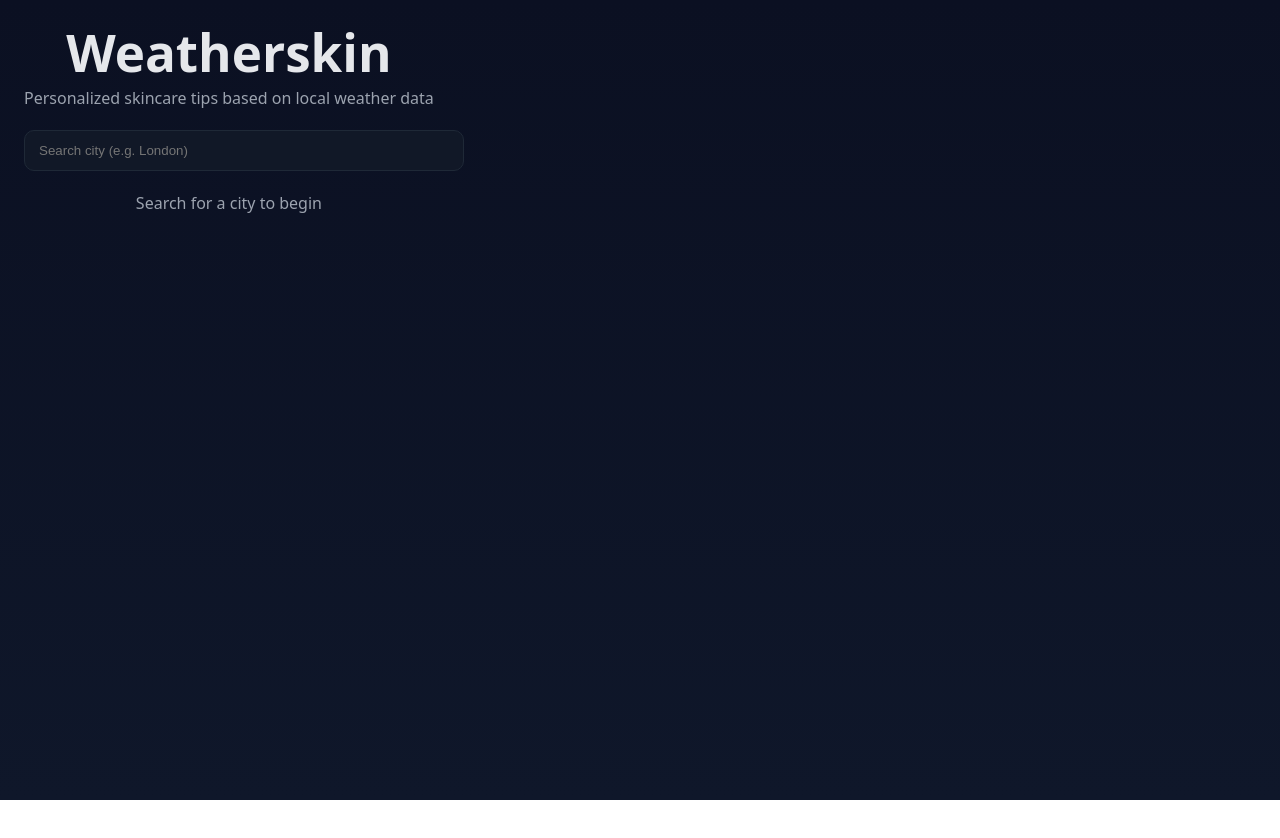
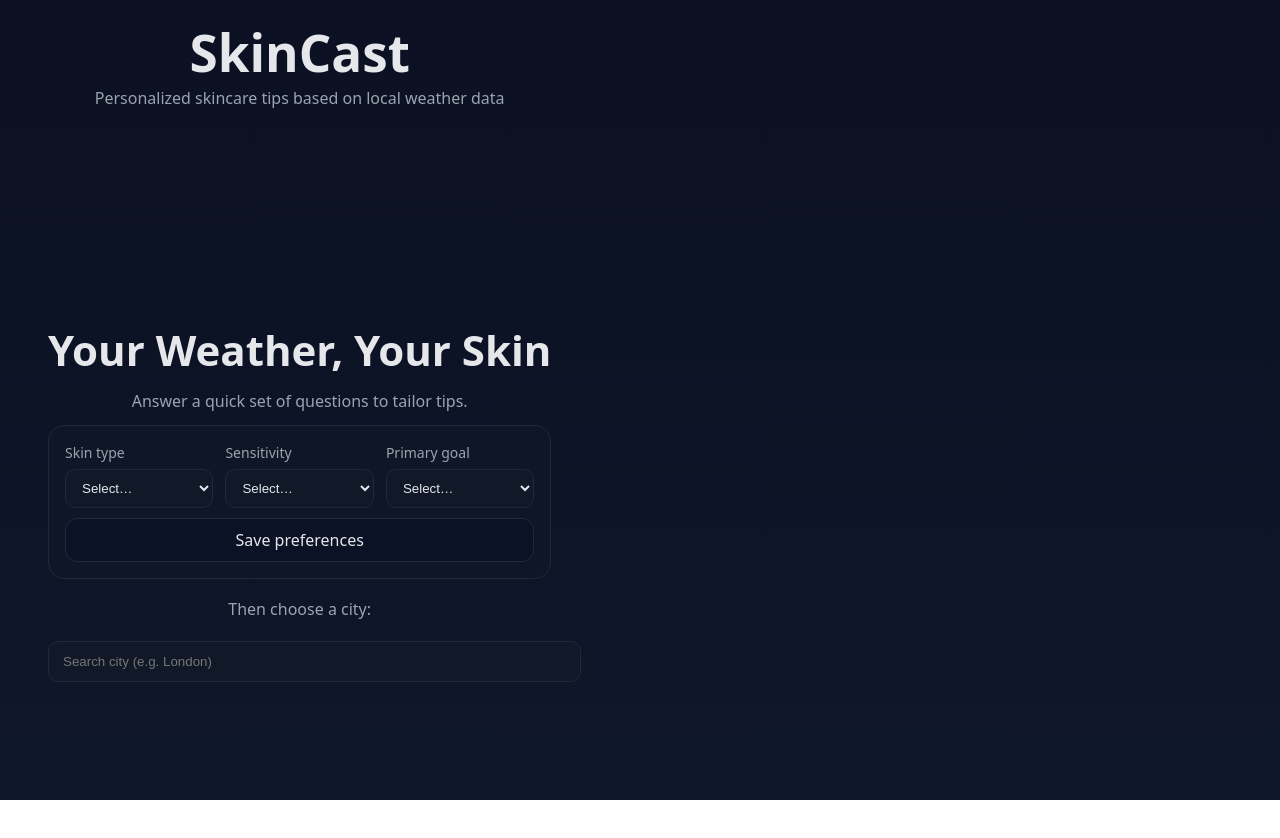
Before and after one commit to lucasqdn/skincare-weather-recommendation, a React (Vite) app: page / in a window 1280 px wide. Shown: the top 838 px of the page. Before the commit the page ends 800 px from the top, so only its background shows below. Built offline with nearby package versions, Linux system fonts and the light colour scheme.

Commit message:
Creating 2 seperate sites for landing page and weather page

```diff
--- a/package.json
+++ b/package.json
@@ -16,7 +16,8 @@
     "@tensorflow/tfjs": "^4.22.0",
     "axios": "^1.12.2",
     "react": "^19.1.1",
-    "react-dom": "^19.1.1"
+    "react-dom": "^19.1.1",
+    "react-router-dom": "^7.9.3"
   },
   "devDependencies": {
     "@eslint/js": "^9.36.0",
--- a/src/App.css
+++ b/src/App.css
@@ -39,6 +39,55 @@ body {
   color: var(--muted);
   margin: 0;
 }
+
+/* Landing page */
+.landing {
+  min-height: calc(100vh - 60px);
+  display: flex;
+  align-items: center;
+  justify-content: center;
+}
+.landing-inner {
+  max-width: 720px;
+  width: 100%;
+  padding: 24px;
+  text-align: center;
+}
+.landing-title { font-size: 42px; font-weight: 800; margin-bottom: 6px; }
+.landing-sub { color: var(--muted); margin-bottom: 12px; }
+.landing-card {
+  background: rgba(17, 24, 39, 0.7);
+  border: 1px solid var(--border);
+  border-radius: 16px;
+  padding: 16px;
+  margin: 10px 0 18px;
+}
+.qs-grid {
+  display: grid;
+  grid-template-columns: 1fr;
+  gap: 12px;
+}
+@media (min-width: 640px) { .qs-grid { grid-template-columns: 1fr 1fr 1fr; } }
+.qs-field { text-align: left; }
+.qs-field label { display: block; margin-bottom: 6px; color: var(--muted); font-size: 14px; }
+.qs-field select {
+  width: 100%;
+  padding: 10px 12px;
+  border-radius: 10px;
+  border: 1px solid var(--border);
+  background: var(--bg-elev);
+  color: var(--text);
+}
+.qs-save {
+  margin-top: 10px;
+  width: 100%;
+  padding: 10px 12px;
+  border-radius: 12px;
+  border: 1px solid var(--border);
+  background: #0b1226;
+  color: var(--text);
+}
+.landing-search { max-width: 600px; margin: 0 auto; }
 
 .searchbar {
   position: relative;
--- a/src/App.jsx
+++ b/src/App.jsx
@@ -1,82 +1,21 @@
 import { useEffect, useState } from "react";
 import "./App.css";
 import Header from "./components/Header";
-import SearchBar from "./components/SearchBar";
-import WeatherCard from "./components/WeatherCard";
-import RecommendationCard from "./components/RecommendationCard";
-import HourlyStrip from "./components/HourlyStrip";
-import StatGrid from "./components/StatGrid";
-import { getWeather, getConditionCategory } from "./services/weatherService";
-import { recommendSkincare } from "./ml/skinModel";
+import { BrowserRouter, Routes, Route, Link } from "react-router-dom";
+import Landing from "./pages/Landing";
+import WeatherPage from "./pages/Weather";
 
 function App() {
-  const [place, setPlace] = useState(null);
-  const [placeLabel, setPlaceLabel] = useState("");
-  const [weather, setWeather] = useState(null);
-  const [recs, setRecs] = useState(null);
-  const [loading, setLoading] = useState(false);
-  const [error, setError] = useState("");
-
-  useEffect(() => {
-    if (!place) return;
-    let active = true;
-    async function run() {
-      setLoading(true);
-      setError("");
-      try {
-        const w = await getWeather(place.latitude, place.longitude);
-        if (!active) return;
-        setWeather(w);
-        setRecs(
-          recommendSkincare({
-            temperature: w.current.temperature,
-            humidity: w.current.humidity,
-            uvIndex: w.current.uvIndex ?? w.daily?.uvIndexMax,
-            windSpeed: w.current.windSpeed,
-            precipitation: w.current.precipitation,
-            condition: w.current.condition,
-          })
-        );
-      } catch (e) {
-        if (active) setError("Failed to load weather");
-      } finally {
-        if (active) setLoading(false);
-      }
-    }
-    run();
-    return () => {
-      active = false;
-    };
-  }, [place]);
-
-  const themeClass = weather ? `app theme-${getConditionCategory(weather.current.weatherCode)}` : "app";
   return (
-    <div className={themeClass}>
-      <Header />
-      <SearchBar
-        onSelect={(p) => {
-          setPlace(p);
-          setPlaceLabel(`${p.name}${p.admin1 ? ", " + p.admin1 : ""}${p.country ? ", " + p.country : ""}`);
-        }}
-      />
-      {loading && <div className="status">Loading weather…</div>}
-      {error && <div className="error">{error}</div>}
-      {!place && <div className="hint">Search for a city to begin</div>}
-      <div className="layout">
-        <div>
-          <WeatherCard placeLabel={placeLabel} weather={weather} />
-          <div style={{ marginTop: 16 }}>
-            <HourlyStrip weather={weather} />
-          </div>
-        </div>
-        <div>
-          <StatGrid weather={weather} />
-          <div style={{ marginTop: 16 }}>
-            <RecommendationCard data={recs} />
-          </div>
-        </div>
+    <BrowserRouter>
+      <div className="app">
+        <Header />
+        <Routes>
+          <Route path="/" element={<Landing />} />
+          <Route path="/weather" element={<WeatherPage />} />
+        </Routes>
       </div>
-    </div>
+    </BrowserRouter>
   );
 }
 
--- a/src/components/Header.jsx
+++ b/src/components/Header.jsx
@@ -1,7 +1,7 @@
 export default function Header() {
 	return (
 		<header className="app-header">
-			<h1>Weatherskin</h1>
+			<h1>SkinCast</h1>
 			<p className="subtitle">Personalized skincare tips based on local weather data</p>
 		</header>
 	);
--- /dev/null
+++ b/src/pages/Landing.jsx
@@ -0,0 +1,83 @@
+import { useState } from "react";
+import { useNavigate } from "react-router-dom";
+import SearchBar from "../components/SearchBar";
+import { saveQuestionnaire } from "../services/storageService";
+
+export default function Landing() {
+  const nav = useNavigate();
+  const [qs, setQs] = useState({
+    skinType: "",
+    sensitivity: "",
+    goals: "",
+  });
+  const [qsSaved, setQsSaved] = useState(false);
+
+  function handleSaveQs() {
+    saveQuestionnaire(qs);
+    setQsSaved(true);
+  }
+
+  return (
+    <div className="landing">
+      <div className="landing-inner">
+        <h1 className="landing-title">Your Weather, Your Skin</h1>
+        <p className="landing-sub">Answer a quick set of questions to tailor tips.</p>
+
+        <div className="landing-card">
+          <div className="qs-grid">
+            <div className="qs-field">
+              <label>Skin type</label>
+              <select
+                value={qs.skinType}
+                onChange={(e) => setQs({ ...qs, skinType: e.target.value })}
+              >
+                <option value="">Select…</option>
+                <option value="dry">Dry</option>
+                <option value="oily">Oily</option>
+                <option value="combination">Combination</option>
+                <option value="normal">Normal</option>
+              </select>
+            </div>
+            <div className="qs-field">
+              <label>Sensitivity</label>
+              <select
+                value={qs.sensitivity}
+                onChange={(e) => setQs({ ...qs, sensitivity: e.target.value })}
+              >
+                <option value="">Select…</option>
+                <option value="low">Low</option>
+                <option value="medium">Medium</option>
+                <option value="high">High</option>
+              </select>
+            </div>
+            <div className="qs-field">
+              <label>Primary goal</label>
+              <select
+                value={qs.goals}
+                onChange={(e) => setQs({ ...qs, goals: e.target.value })}
+              >
+                <option value="">Select…</option>
+                <option value="hydration">Hydration</option>
+                <option value="oil-control">Oil control</option>
+                <option value="brightening">Brightening</option>
+                <option value="anti-aging">Anti-aging</option>
+              </select>
+            </div>
+          </div>
+          <button className="qs-save" onClick={handleSaveQs} disabled={qsSaved}>
+            {qsSaved ? "Saved" : "Save preferences"}
+          </button>
+        </div>
+
+        <div className="landing-sub">Then choose a city:</div>
+        <div className="landing-search">
+          <SearchBar
+            onSelect={(p) => {
+              nav(`/weather?lat=${p.latitude}&lon=${p.longitude}&name=${encodeURIComponent(p.name)}&admin=${encodeURIComponent(p.admin1 ?? "")}&country=${encodeURIComponent(p.country ?? "")}`);
+            }}
+          />
+        </div>
+      </div>
+    </div>
+  );
+}
--- /dev/null
+++ b/src/pages/Weather.jsx
@@ -0,0 +1,80 @@
+import { useEffect, useMemo, useState } from "react";
+import { useSearchParams } from "react-router-dom";
+import WeatherCard from "../components/WeatherCard";
+import HourlyStrip from "../components/HourlyStrip";
+import StatGrid from "../components/StatGrid";
+import RecommendationCard from "../components/RecommendationCard";
+import { getWeather, getConditionCategory } from "../services/weatherService";
+import { recommendSkincare } from "../ml/skinModel";
+
+export default function WeatherPage() {
+  const [params] = useSearchParams();
+  const lat = Number(params.get("lat"));
+  const lon = Number(params.get("lon"));
+  const name = params.get("name") || "";
+  const admin = params.get("admin") || "";
+  const country = params.get("country") || "";
+  const placeLabel = [name, admin, country].filter(Boolean).join(", ");
+
+  const [weather, setWeather] = useState(null);
+  const [recs, setRecs] = useState(null);
+  const [loading, setLoading] = useState(false);
+  const [error, setError] = useState("");
+
+  useEffect(() => {
+    let active = true;
+    async function run() {
+      if (!Number.isFinite(lat) || !Number.isFinite(lon)) return;
+      setLoading(true);
+      setError("");
+      try {
+        const w = await getWeather(lat, lon);
+        if (!active) return;
+        setWeather(w);
+        setRecs(
+          recommendSkincare({
+            temperature: w.current.temperature,
+            humidity: w.current.humidity,
+            uvIndex: w.current.uvIndex ?? w.daily?.uvIndexMax,
+            windSpeed: w.current.windSpeed,
+            precipitation: w.current.precipitation,
+            condition: w.current.condition,
+          })
+        );
+      } catch (e) {
+        if (active) setError("Failed to load weather");
+      } finally {
+        if (active) setLoading(false);
+      }
+    }
+    run();
+    return () => {
+      active = false;
+    };
+  }, [lat, lon]);
+
+  const themeClass = weather ? `app theme-${getConditionCategory(weather.current.weatherCode)}` : "app";
+
+  return (
+    <div className={themeClass}>
+      {loading && <div className="status">Loading weather…</div>}
+      {error && <div className="error">{error}</div>}
+      {!loading && !error && (
+        <div className="layout">
+          <div>
+            <WeatherCard placeLabel={placeLabel} weather={weather} />
+            <div style={{ marginTop: 16 }}>
+              <HourlyStrip weather={weather} />
+            </div>
+          </div>
+          <div>
+            <StatGrid weather={weather} />
+            <div style={{ marginTop: 16 }}>
+              <RecommendationCard data={recs} />
+            </div>
+          </div>
+        </div>
+      )}
+    </div>
+  );
+}
--- /dev/null
+++ b/src/services/storageService.js
@@ -0,0 +1,18 @@
+const KEY = "skincare_weather_questionnaire";
+
+export function saveQuestionnaire(data) {
+  try {
+    localStorage.setItem(KEY, JSON.stringify({ ...data, savedAt: Date.now() }));
+  } catch (e) {
+    // ignore
+  }
+}
+
+export function getQuestionnaire() {
+  try {
+    const raw = localStorage.getItem(KEY);
+    return raw ? JSON.parse(raw) : null;
+  } catch (e) {
+    return null;
+  }
+}
```
Also changed, not shown: 7 other files (tests, documents, lock files or other folders).
